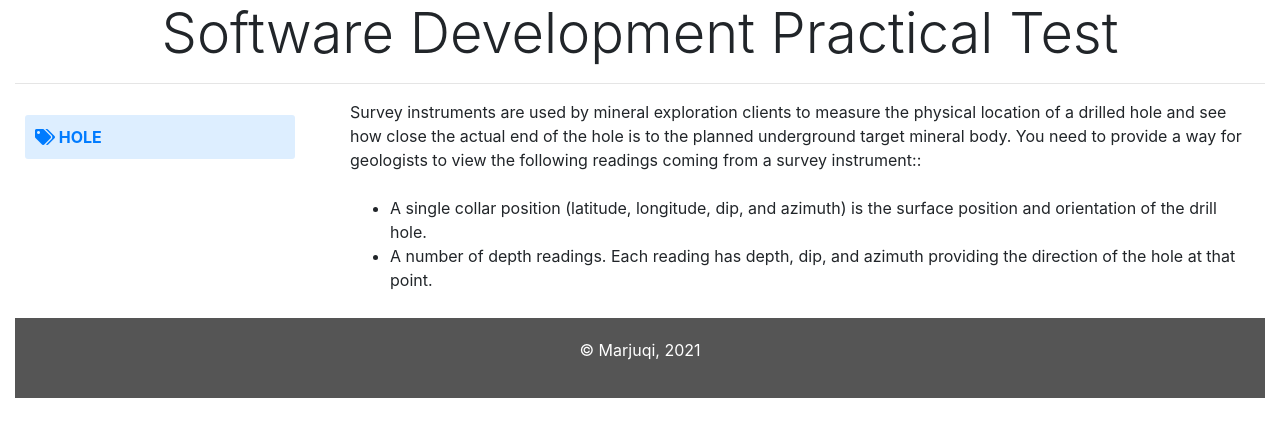
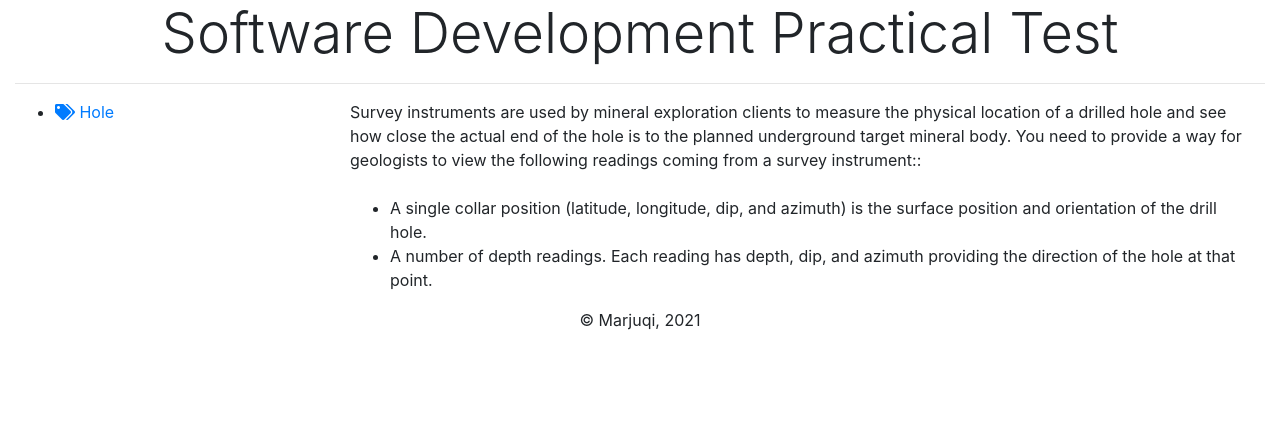
Before and after one commit to kangmasjuqi/mineralexploration, a React (Create React App) app in the folder frontend/: page / in a window 1280 px wide. Shown: the top 436 px of the page. Built offline with nearby package versions, Linux system fonts and the light colour scheme.

Commit message:
update APp.css

```diff
--- a/frontend/src/App.css
+++ b/frontend/src/App.css
@@ -93,22 +93,26 @@
   padding: 10px 0 10px 0;
 }
 
-.Sidebar{
+.sidebar{
     color: white;
 }
 
-.Sidebar-menu{
+.sidebar-menu{
     padding: 10px;
     text-transform: uppercase;
     font-weight: bold;
     list-style: none;
 }
 
-.Sidebar-menu li{
+.sidebar-menu li{
     background: #def;
     border-radius: 3px;
     padding:10px;
     margin:5px 0px;
+}
+
+.sidebar-menu li a{
+    display:block;
 }
 
 p.breadcrumb{
@@ -137,7 +141,17 @@ p.trustworthy_rule_check{
     width: 180px;
 }
 
-.Footer{
+p.loading-notif{
+    font-size: 13px;
+    font-weight: bold;
+    color: orange;
+    background: #ffa;
+    padding: 10px;
+    margin-top: 5px;
+    width: 240px;
+}
+
+.footer{
     background: #555;
     color: white;
     height: 80px;
```
Lines whose indentation alone changed are shown as unchanged.
